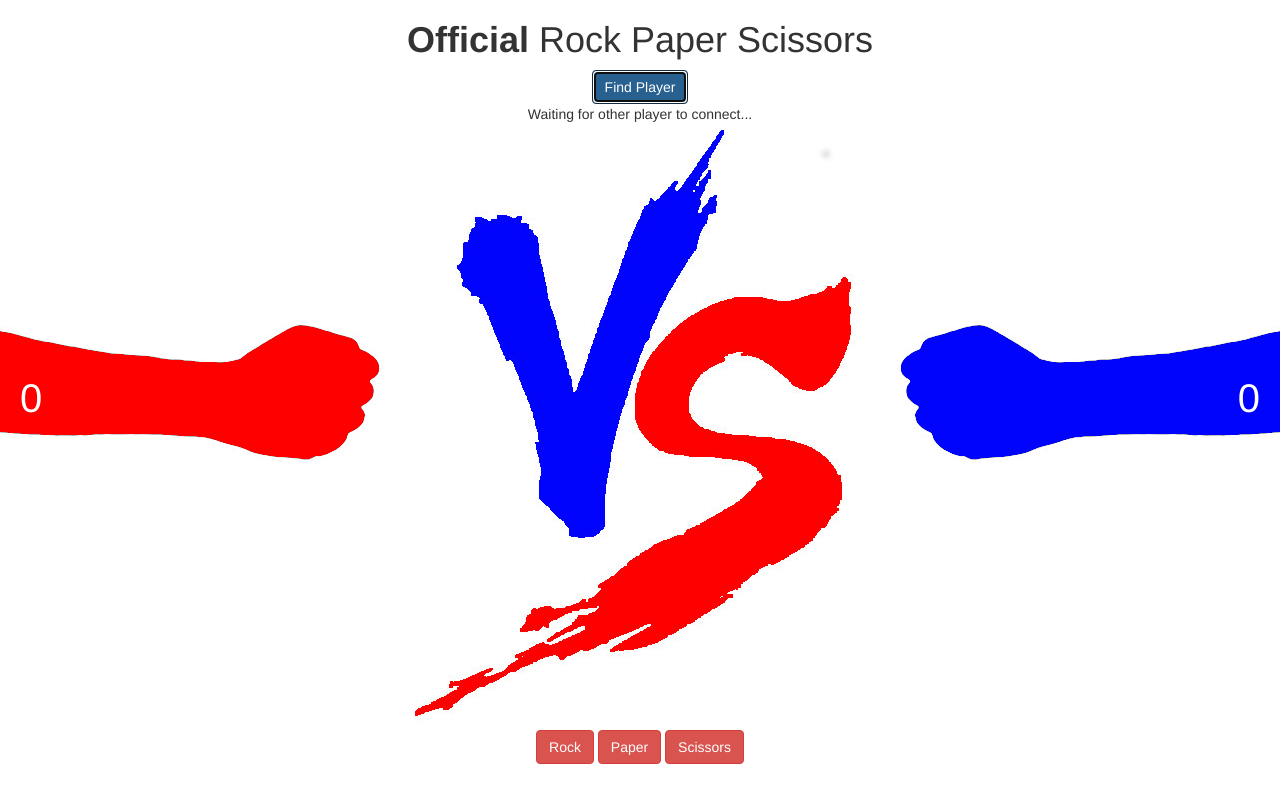
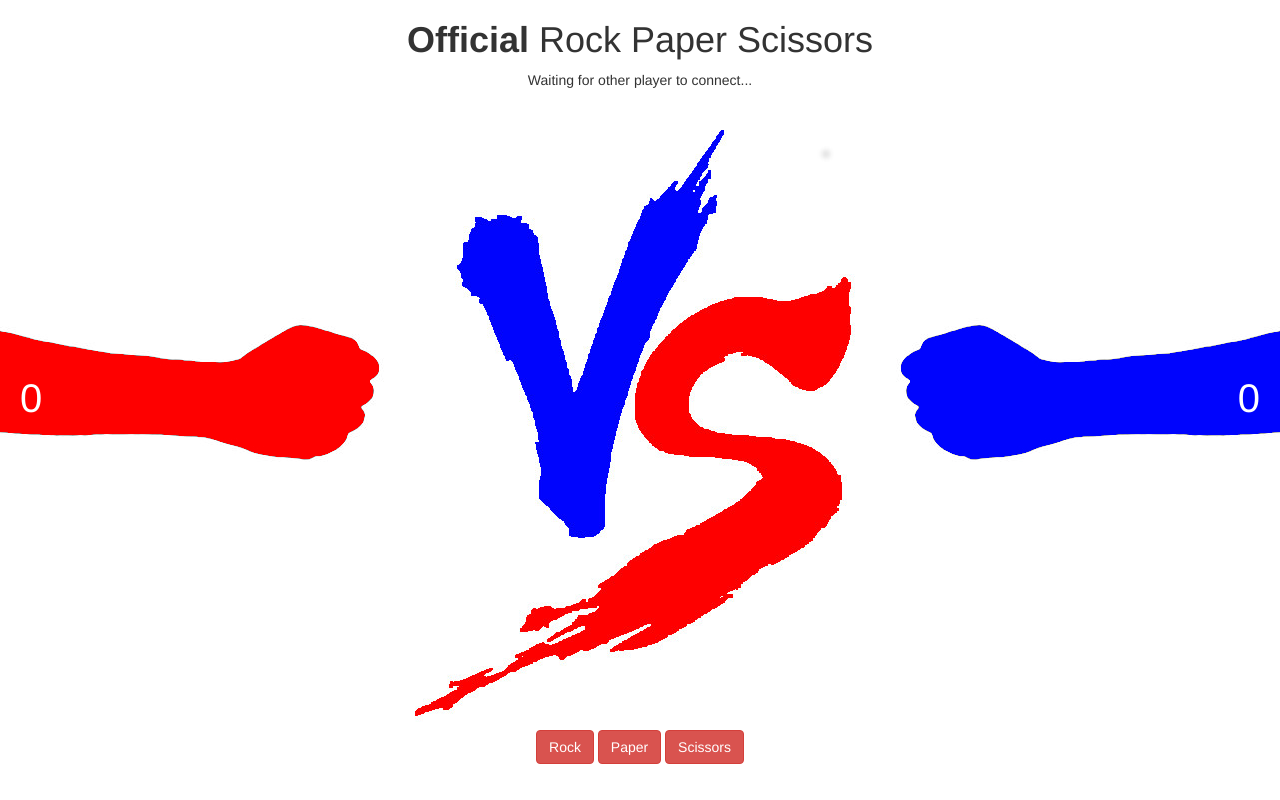
Before and after one commit to ryanjpodonnell/officialrockpaperscissors, a website: page public/index.html in a window 1280 px wide. Both pictures are taken after a click on the button "Find Player". Drawn offline with nearby package versions, Linux system fonts and the light colour scheme; no server answers.

Commit message:
final commit for a while

```diff
--- a/public/index.html
+++ b/public/index.html
@@ -12,7 +12,7 @@
   <div class="row header">
     <h1><strong>Official</strong> Rock Paper Scissors</h1>
   </div>
-  <div class="row header">
+  <div class="row header connect-row">
     <button class="connect btn btn-primary">Find Player</button>
   </div>
   <div class="row header">
@@ -42,11 +42,13 @@
 <script src="javascripts/game.js"></script>
 <script>
 $('.connect').on('click', function() {
-	var socket = io.connect("http://localhost", {'force new connection': true});
+	var socket = io.connect(null, {'force new connection': true});
 	var id;
   var intervalId
 
-	$('#messages').html("Waiting for other player to connect...");
+  $('.connect-row').css("display", "none");
+  $('#messages').after("<div class='dummy-row'></div>");
+	$('#messages').text("Waiting for other player to connect...");
 
   socket.on('receive', function(data) {
     id = data.id;
@@ -93,6 +95,8 @@ $('.connect').on('click', function() {
 
 	socket.on('endGame', function() {
     clearInterval(intervalId);
+    $('.connect-row').css("display", "block");
+    $( ".dummy-row" ).remove();
     $('#messages').text("Opponent has disconnected...");
     socket.disconnect();
 	});
--- a/public/stylesheets/style.css
+++ b/public/stylesheets/style.css
@@ -74,6 +74,10 @@
   height: 26px;
 }
 
+.dummy-row {
+  height: 34px;
+}
+
 h3 {
   margin-top: 0px;
   margin-bottom: 0px;
```
